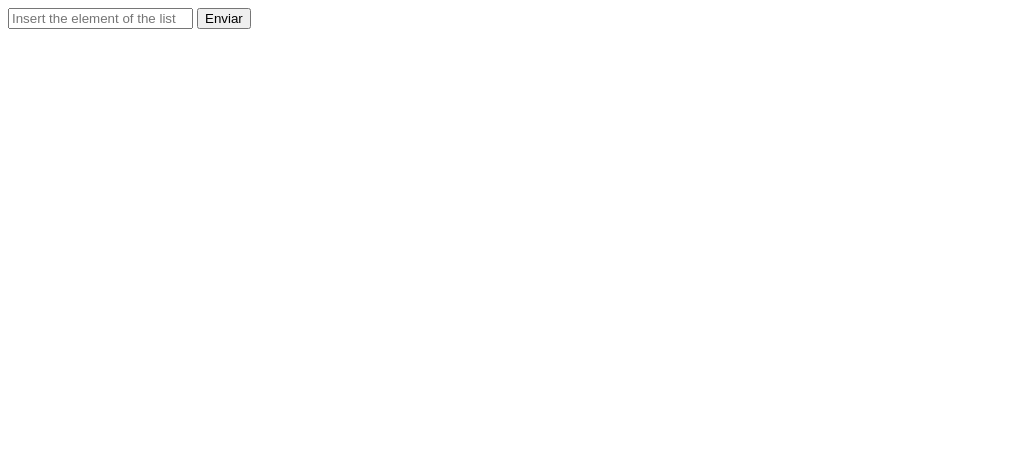
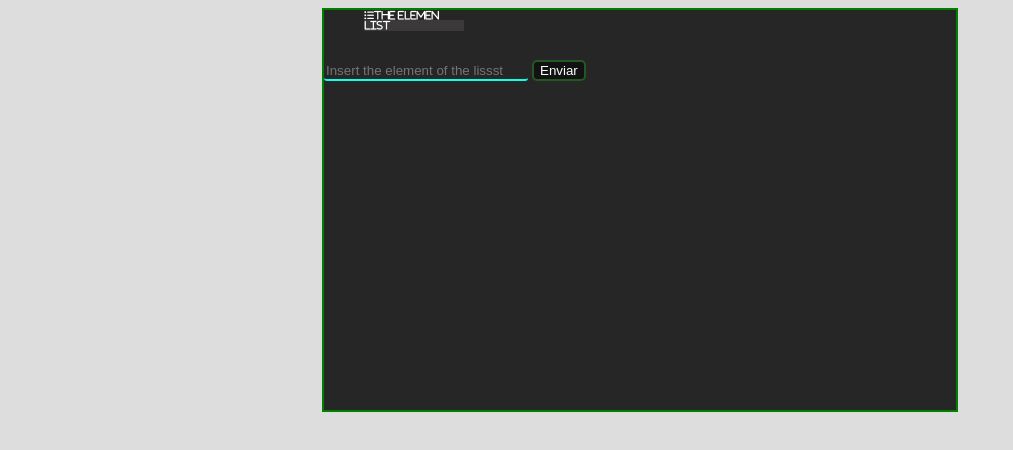
Before and after one commit to Albinpirela/mi-primera-app, a plain HTML site: page index.html in a window 1280 px wide. Shown: the whole page, without its empty margins (0-1013 px from the left). Drawn offline with Linux system fonts and the light colour scheme.

Commit message:
change my commit

```diff
--- a/index.html
+++ b/index.html
@@ -6,15 +6,27 @@
     <meta http-equiv="X-UA-Compatible" content="IE=edge">
     <meta name="viewport" content="width=device-width, initial-scale=1.0">
     <title>Todo list</title>
+    <link rel="stylesheet" href="styles.css">
+    <script src="https://kit.fontawesome.com/39fd49c23e.js" crossorigin="anonymous"></script>
 </head>
 
 <body>
-    <form id="todo-form">
-        <input type="text" id="todo" placeholder="Insert the element of the list">
-        <input type="submit" value="Enviar">
-    </form>
-    <ul id="todo-list">
-    </ul>
+    <div class="container">
+        <div class="ico">
+            <i class="fa-sharp fa-solid fa-list-ul">The elemen list</i>
+        </div>
+        <div class="caja">
+            <form id="todo-form">
+                <input type="text" id="todo" placeholder="Insert the element of the lissst">
+                <input type="submit" value="Enviar" class="boton">
+            </form>
+        </div>
+        <div class="lista">
+            <ul id="todo-list">
+            </ul>
+        </div>
+    </div>
+
 </body>
 <script src="main.js"></script>
 
--- /dev/null
+++ b/styles.css
@@ -0,0 +1,55 @@
+body {
+    background-color: #ddd;
+}
+
+.container {
+
+    width: 50%;
+    height: 400px;
+    margin: auto;
+    background-color: rgb(39, 38, 38);
+    border: 2px solid green;
+
+
+}
+
+.ico {
+    background-color: rgb(59, 57, 57);
+    display: inline;
+    color: #FFF;
+    font-size: 10px;
+    margin: 40px;
+}
+
+.ico i {
+    width: 100px;
+    height: 50px;
+}
+
+#todo {
+    background-color: rgb(39, 38, 38);
+    border-radius: 3px;
+    border: none;
+    border-bottom: 2px solid #1fe;
+    width: 200px;
+    color: #fff;
+
+
+}
+
+#todo:hover {
+    background: linear-gradient(to bottom, transparent, #111);
+    border: none;
+    border-bottom: 2px solid #1fe
+}
+
+#todo-list {
+    color: #fff;
+}
+
+.boton {
+    color: #fff;
+    background-color: rgba(0, 0, 0, 0.521);
+    border: 2px solid hsl(120, 42%, 24%);
+    border-radius: 5px;
+}
```
